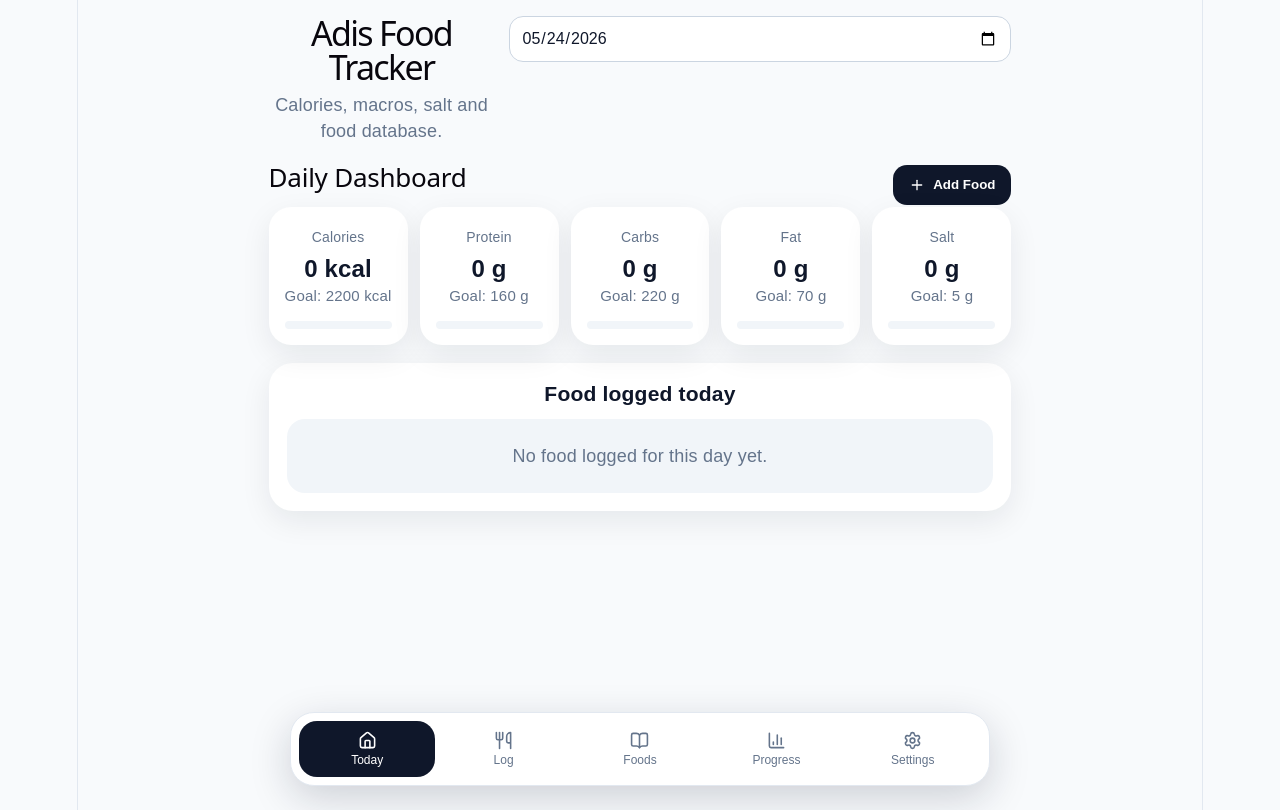
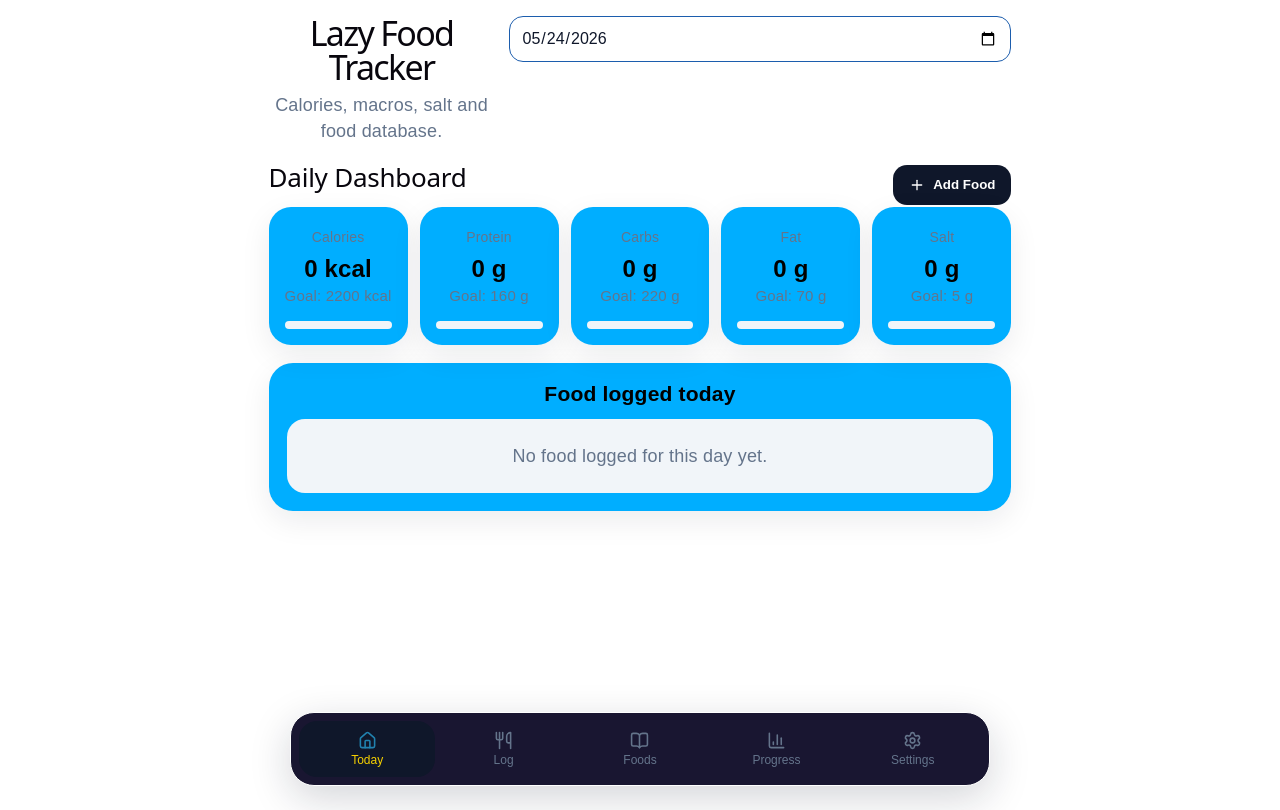
Before and after one commit to adybeast/food-tracker, a React (Vite) app: page / in a window 1280 px wide. Built offline with nearby package versions, Linux system fonts and the light colour scheme.

Commit message:
Remove editable app name setting

```diff
--- a/index.html
+++ b/index.html
@@ -4,7 +4,9 @@
     <meta charset="UTF-8" />
     <link rel="icon" type="image/svg+xml" href="/favicon.svg" />
     <meta name="viewport" content="width=device-width, initial-scale=1.0" />
-    <title>food-tracker</title>
+    <title>Lazy Food Tracker
+
+    </title>
   </head>
   <body>
     <div id="root"></div>
--- a/src/App.css
+++ b/src/App.css
@@ -1,13 +1,13 @@
 :root {
-  --bg: #f8fafc;
-  --card: #ffffff;
-  --text: #0f172a;
+  --bg: #ffffff;
+  --card: #00aeff;
+  --text: #000000;
   --muted: #64748b;
-  --border: #e2e8f0;
+  --border: #ffffff;
   --soft: #f1f5f9;
   --primary: #0f172a;
   --primary-text: #ffffff;
-  --danger: #fee2e2;
+  --danger: #000000;
 }
 
 * {
@@ -32,24 +32,24 @@ input,
 select,
 textarea {
   width: 100%;
-  border: 1px solid #cbd5e1;
+  border: 1px solid #1c5dad;
   border-radius: 14px;
   padding: 12px;
   font-size: 16px;
   background: #ffffff;
-  color: #0f172a;
+  color: #ffffff;
   -webkit-text-fill-color: #0f172a;
   color-scheme: light;
 }
 
 select option {
   background: #ffffff;
-  color: #0f172a;
+  color: #000000;
 }
 
 input::placeholder,
 textarea::placeholder {
-  color: #64748b;
+  color: #1c5dad;
   -webkit-text-fill-color: #64748b;
 }
 
@@ -336,7 +336,7 @@ p {
   bottom: 14px;
   transform: translateX(-50%);
   width: min(94%, 700px);
-  background: #ffffff;
+  background: #191631;
   border: 1px solid var(--border);
   box-shadow: 0 12px 40px rgba(15, 23, 42, 0.18);
   border-radius: 24px;
@@ -361,8 +361,8 @@ p {
 
 .nav-button.active {
   background: var(--primary);
-  color: white;
-  -webkit-text-fill-color: white;
+  color: rgb(33, 130, 175);
+  -webkit-text-fill-color: rgb(245, 208, 0);
 }
 
 .nav-button svg {
--- a/src/App.jsx
+++ b/src/App.jsx
@@ -3,7 +3,7 @@ import { Search, Plus, Trash2, Home, BookOpen, BarChart3, Settings, Utensils } f
 import "./App.css";
 
 const STORAGE_KEY = "adis_food_tracker_v2";
-
+const appName = "Lazy Food Tracker";
 const foodDb = [
   { id: 1, name: "Chicken breast, cooked", category: "Meat", serving: 100, unit: "g", kcal: 165, protein: 31, carbs: 0, fat: 3.6, salt: 0.19 },
   { id: 2, name: "Egg, whole", category: "Eggs", serving: 1, unit: "egg", kcal: 72, protein: 6.3, carbs: 0.4, fat: 4.8, salt: 0.18 },
@@ -69,16 +69,14 @@ export default function App() {
     fat: 70,
     salt: 5,
   });
-  const [appName, setAppName] = useState("Adis Food Tracker");
+  const [appName, ] = useState("Lazy Food Tracker");
 
   useEffect(() => {
     const saved = localStorage.getItem(STORAGE_KEY);
     if (saved) {
       const data = JSON.parse(saved);
-      setEntriesByDate(data.entriesByDate || {});
-      setGoals(data.goals || goals);
-      setAppName(data.appName || "Adis Food Tracker");
-    }
+setEntriesByDate(data.entriesByDate || {});
+setGoals(data.goals || goals);    }
   }, []);
 
   useEffect(() => {
@@ -344,8 +342,6 @@ export default function App() {
             <h2>Settings</h2>
 
             <div className="card">
-              <label>App name</label>
-              <input value={appName} onChange={(e) => setAppName(e.target.value)} />
 
               <h3>Daily goals</h3>
 
```
